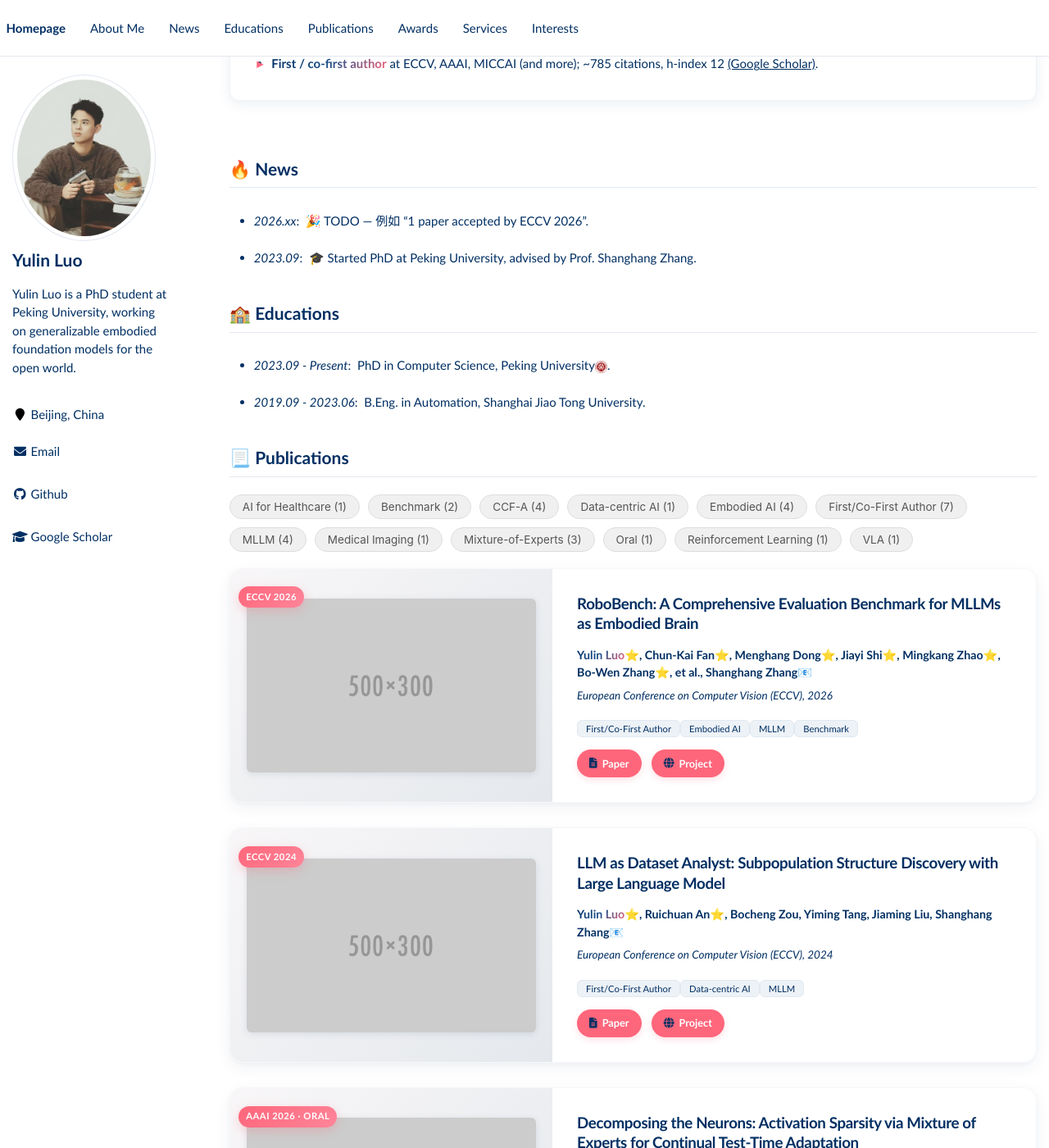
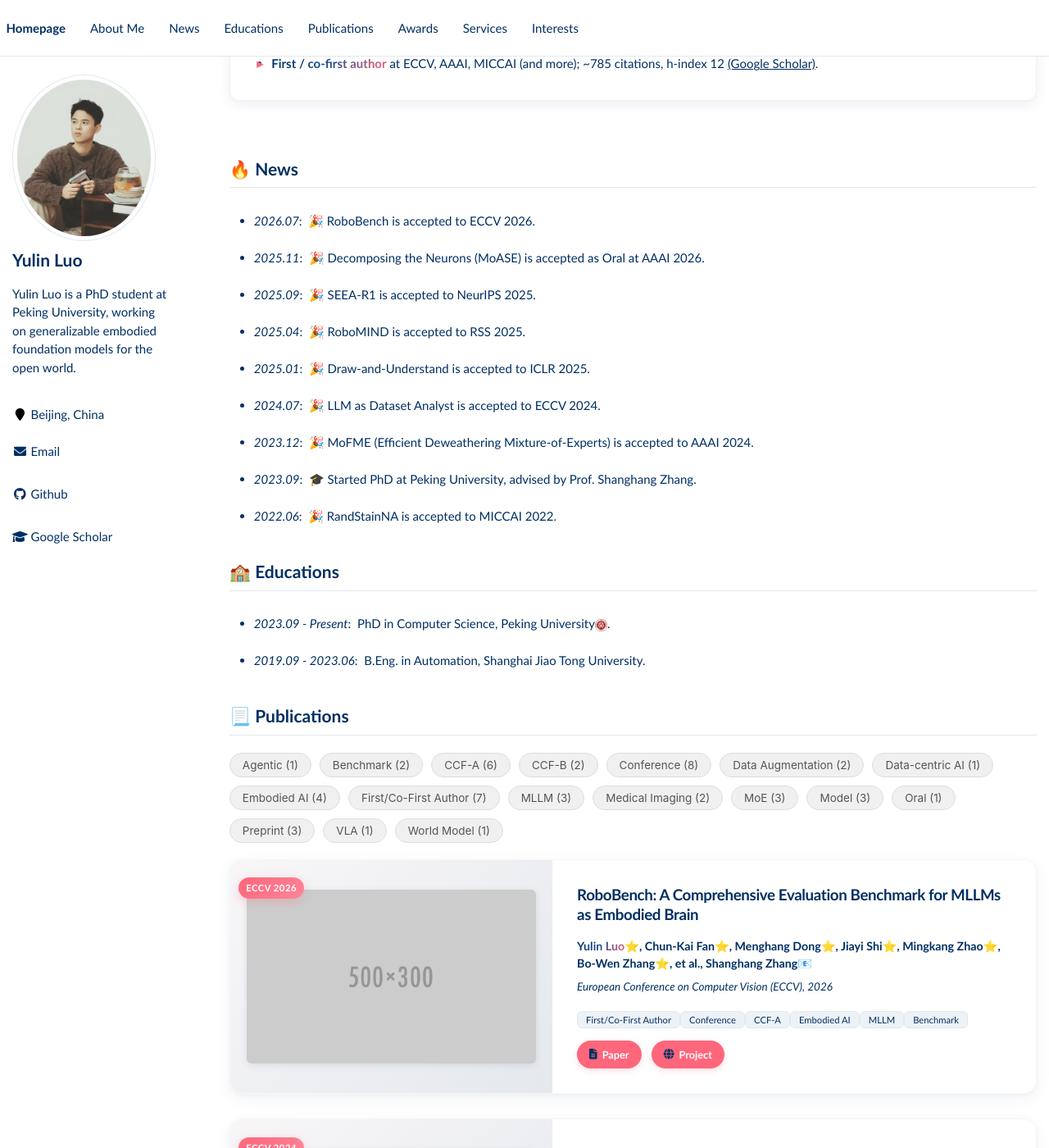
Before and after one commit to yulin-luo/yulin-luo.github.io, a Jekyll site: the page built from _pages/about.md, in a window 1280 px wide and 1400 px high, scrolled down 466 px. Shown: the whole window at 82% size. Built offline with Jekyll 4.4.1, drawn with Linux system fonts in a browser that asks for light colours; some of the changed text lies outside the part shown.

Commit message:
personal_web: refine awards/news/publication tags
Restructure publication tags into hierarchical categories: authorship, venue tier, presentation type, domain, and technical focus.

Update awards chronology and news timeline with concrete dates.

Fix SEO meta description.

🤖 Generated with [Claude Code](https://claude.com/claude-code)

```diff
--- a/_includes/head.html
+++ b/_includes/head.html
@@ -1,5 +1,5 @@
 <meta charset="utf-8">
-<meta name="description" content="Personal homepage of Gao Le Dai, featuring research, publications, and contact information.">
+<meta name="description" content="Yulin Luo is a PhD student at Peking University, working on generalizable embodied foundation models for the open world.">
 
 {% include seo.html %}
 
--- a/_pages/about.md
+++ b/_pages/about.md
@@ -60,8 +60,15 @@ Feel free to reach out if you'd like to discuss research or explore potential co
 <span class='anchor' id='-news'></span>
 # 🔥 News
 <!-- TODO: 你的新闻时间线。格式：一行一条，最新在上。 -->
-- *2026.xx*: &nbsp;🎉 TODO — 例如 "1 paper accepted by ECCV 2026".
+- *2026.07*: &nbsp;🎉 RoboBench is accepted to ECCV 2026.
+- *2025.11*: &nbsp;🎉 Decomposing the Neurons (MoASE) is accepted as Oral at AAAI 2026.
+- *2025.09*: &nbsp;🎉 SEEA-R1 is accepted to NeurIPS 2025.
+- *2025.04*: &nbsp;🎉 RoboMIND is accepted to RSS 2025.
+- *2025.01*: &nbsp;🎉 Draw-and-Understand is accepted to ICLR 2025.
+- *2024.07*: &nbsp;🎉 LLM as Dataset Analyst is accepted to ECCV 2024.
+- *2023.12*: &nbsp;🎉 MoFME (Efficient Deweathering Mixture-of-Experts) is accepted to AAAI 2024.
 - *2023.09*: &nbsp;🎓 Started PhD at Peking University, advised by Prof. Shanghang Zhang.
+- *2022.06*: &nbsp;🎉 RandStainNA is accepted to MICCAI 2022.
 
 <span class='anchor' id='-educations'></span>
 # 🏫 Educations
@@ -76,7 +83,7 @@ Feel free to reach out if you'd like to discuss research or explore potential co
 <div id="publications-wrapper">
   <div id="filter-container"></div>
 
-  <div class='paper-box floating-card' data-tags="First/Co-First Author, Embodied AI, MLLM, Benchmark">
+  <div class='paper-box floating-card' data-tags="First/Co-First Author, Conference, CCF-A, Embodied AI, MLLM, Benchmark">
     <div class='paper-box-image'>
       <div class="badge pulse-accent">ECCV 2026</div>
       <img src='images/500x300.png' alt="RoboBench teaser" width="100%">
@@ -92,7 +99,7 @@ Feel free to reach out if you'd like to discuss research or explore potential co
     </div>
   </div>
 
-  <div class='paper-box floating-card' data-tags="First/Co-First Author, Data-centric AI, MLLM">
+  <div class='paper-box floating-card' data-tags="First/Co-First Author, Conference, CCF-A, Data-centric AI, Data Augmentation">
     <div class='paper-box-image'>
       <div class="badge pulse-accent">ECCV 2024</div>
       <img src='images/500x300.png' alt="LLM as Dataset Analyst teaser" width="100%">
@@ -108,7 +115,7 @@ Feel free to reach out if you'd like to discuss research or explore potential co
     </div>
   </div>
 
-  <div class='paper-box floating-card' data-tags="First/Co-First Author, Mixture-of-Experts, Oral, CCF-A">
+  <div class='paper-box floating-card' data-tags="First/Co-First Author, Conference, CCF-A, Oral, Model, MoE">
     <div class='paper-box-image'>
       <div class="badge pulse-accent">AAAI 2026 · Oral</div>
       <img src='images/500x300.png' alt="MoASE teaser" width="100%">
@@ -124,7 +131,7 @@ Feel free to reach out if you'd like to discuss research or explore potential co
     </div>
   </div>
 
-  <div class='paper-box floating-card' data-tags="First/Co-First Author, Medical Imaging">
+  <div class='paper-box floating-card' data-tags="First/Co-First Author, Conference, CCF-B, Medical Imaging, Data Augmentation">
     <div class='paper-box-image'>
       <div class="badge pulse-accent">MICCAI 2022</div>
       <img src='images/500x300.png' alt="RandStainNA teaser" width="100%">
@@ -140,7 +147,7 @@ Feel free to reach out if you'd like to discuss research or explore potential co
     </div>
   </div>
 
-  <div class='paper-box floating-card' data-tags="First/Co-First Author, Embodied AI, VLA">
+  <div class='paper-box floating-card' data-tags="First/Co-First Author, Preprint, Embodied AI, VLA">
     <div class='paper-box-image'>
       <div class="badge pulse-accent">Preprint 2026</div>
       <img src='images/500x300.png' alt="Look Before Acting teaser" width="100%">
@@ -155,7 +162,7 @@ Feel free to reach out if you'd like to discuss research or explore potential co
     </div>
   </div>
 
-  <div class='paper-box floating-card' data-tags="First/Co-First Author, AI for Healthcare, MLLM">
+  <div class='paper-box floating-card' data-tags="First/Co-First Author, Preprint, Medical Imaging, MLLM">
     <div class='paper-box-image'>
       <div class="badge pulse-accent">Preprint 2024</div>
       <img src='images/500x300.png' alt="Radiology Foundation Model teaser" width="100%">
@@ -170,7 +177,7 @@ Feel free to reach out if you'd like to discuss research or explore potential co
     </div>
   </div>
 
-  <div class='paper-box floating-card' data-tags="First/Co-First Author, Mixture-of-Experts">
+  <div class='paper-box floating-card' data-tags="First/Co-First Author, Preprint, Model, MoE">
     <div class='paper-box-image'>
       <div class="badge pulse-accent">Preprint 2023</div>
       <img src='images/500x300.png' alt="WM-MoE teaser" width="100%">
@@ -185,7 +192,7 @@ Feel free to reach out if you'd like to discuss research or explore potential co
     </div>
   </div>
 
-  <div class='paper-box floating-card' data-tags="Embodied AI, Benchmark">
+  <div class='paper-box floating-card' data-tags="Conference, CCF-B, Embodied AI, Benchmark">
     <div class='paper-box-image'>
       <div class="badge pulse-accent">RSS 2025</div>
       <img src='images/500x300.png' alt="RoboMIND teaser" width="100%">
@@ -200,7 +207,7 @@ Feel free to reach out if you'd like to discuss research or explore potential co
     </div>
   </div>
 
-  <div class='paper-box floating-card' data-tags="MLLM, CCF-A">
+  <div class='paper-box floating-card' data-tags="Conference, CCF-A, MLLM">
     <div class='paper-box-image'>
       <div class="badge pulse-accent">ICLR 2025</div>
       <img src='images/500x300.png' alt="Draw-and-Understand teaser" width="100%">
@@ -215,7 +222,7 @@ Feel free to reach out if you'd like to discuss research or explore potential co
     </div>
   </div>
 
-  <div class='paper-box floating-card' data-tags="Embodied AI, Reinforcement Learning, CCF-A">
+  <div class='paper-box floating-card' data-tags="Conference, CCF-A, Embodied AI, Agentic, World Model">
     <div class='paper-box-image'>
       <div class="badge pulse-accent">NeurIPS 2025</div>
       <img src='images/500x300.png' alt="SEEA-R1 teaser" width="100%">
@@ -230,7 +237,7 @@ Feel free to reach out if you'd like to discuss research or explore potential co
     </div>
   </div>
 
-  <div class='paper-box floating-card' data-tags="Mixture-of-Experts, CCF-A">
+  <div class='paper-box floating-card' data-tags="Conference, CCF-A, Model, MoE">
     <div class='paper-box-image'>
       <div class="badge pulse-accent">AAAI 2024</div>
       <img src='images/500x300.png' alt="Efficient Deweathering MoE teaser" width="100%">
@@ -249,9 +256,8 @@ Feel free to reach out if you'd like to discuss research or explore potential co
 
 <span class='anchor' id='-awards'></span>
 # 🏆 Awards
-- Huawei <span class="primary-gradient-text">Scholarship</span>.
-- Shanghai Jiao Tong University <span class="primary-gradient-text">Outstanding Graduate</span>.
-<!-- TODO: 补充年份与其他奖项 -->
+- *2023.06*: &nbsp;Shanghai Jiao Tong University <span class="primary-gradient-text">Outstanding Graduate</span>.
+- *2021.12*: &nbsp;Huawei <span class="primary-gradient-text">Scholarship</span>.
 
 <span class='anchor' id='-services'></span>
 # 👓 Services
```
